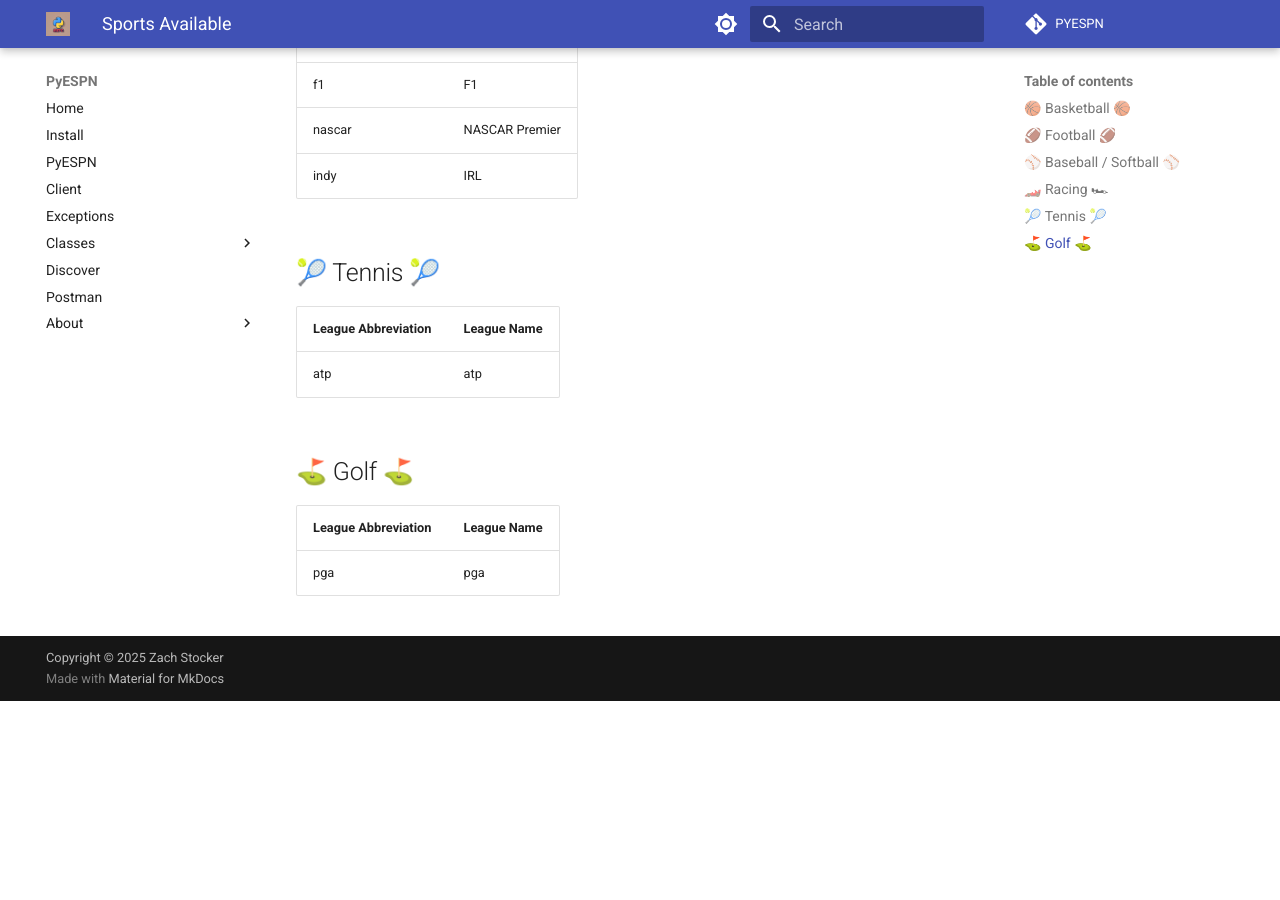
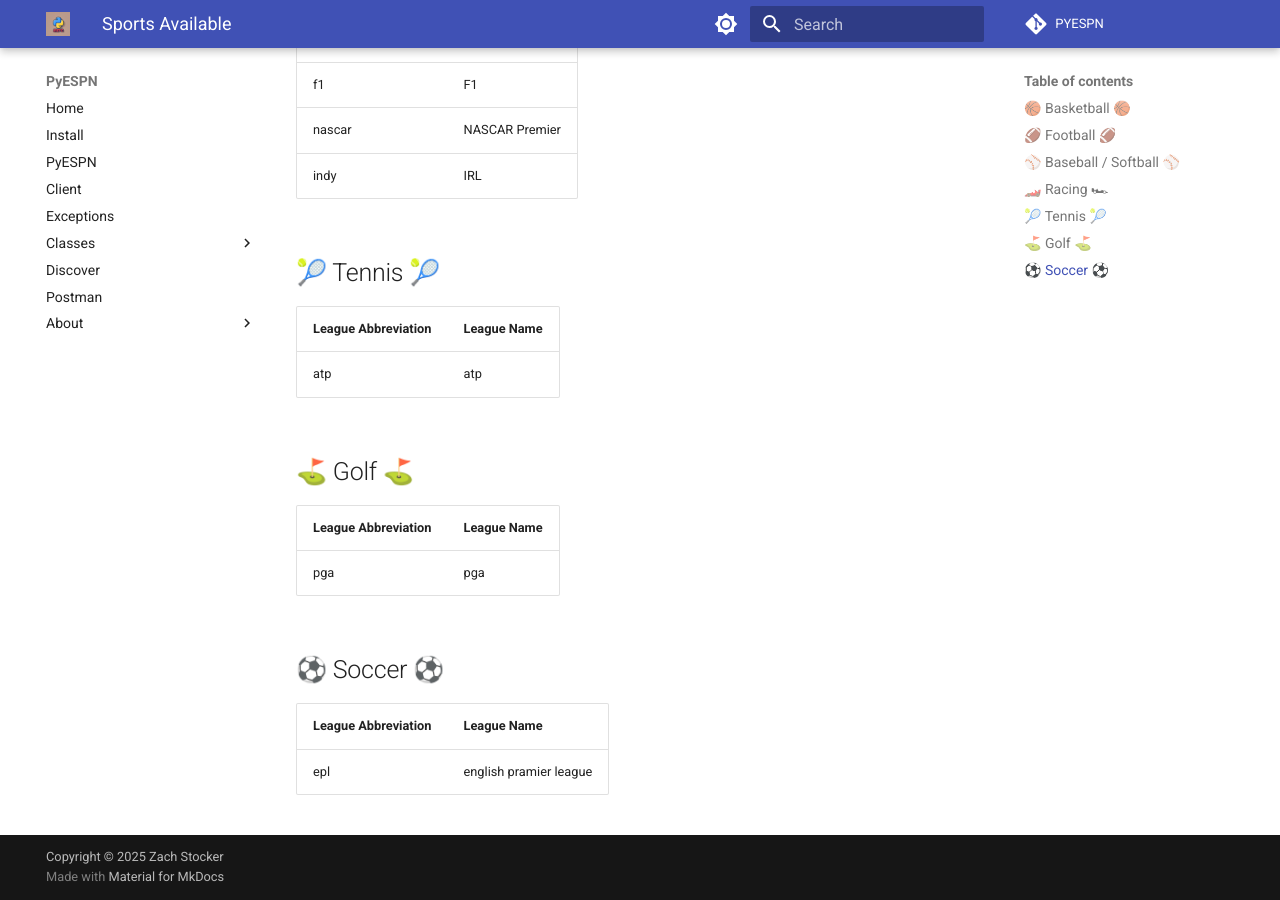
Before and after one commit to EnderLocke/pyespn, an MkDocs documentation site: the page built from docs/sports_available.md, in a window 1280 px wide and 900 px high, scrolled down 1037 px. Built offline with MkDocs 1.6.1 and Material for MkDocs 9.7.7, drawn with Linux system fonts in a browser that asks for light colours; comment, search, counter and statistics services are not loaded; before the commit the page ends 1738 px from its top, so only the background shows below that.

Commit message:
updated sports avail

```diff
--- a/docs/sports_available.md
+++ b/docs/sports_available.md
@@ -39,3 +39,9 @@
 | League Abbreviation | League Name |
 |---------------------|-------------|
 | pga                 | pga         |
+
+## ⚽️ Soccer ⚽️
+
+| League Abbreviation | League Name            |
+|---------------------|------------------------|
+| epl                 | english pramier league |
```
